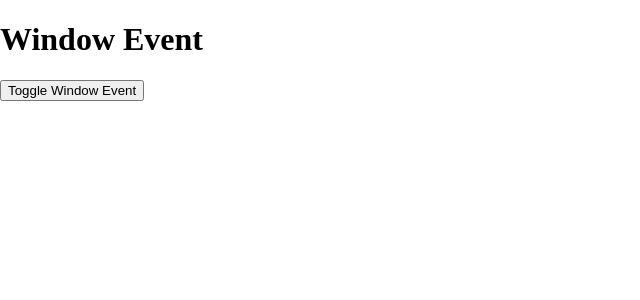
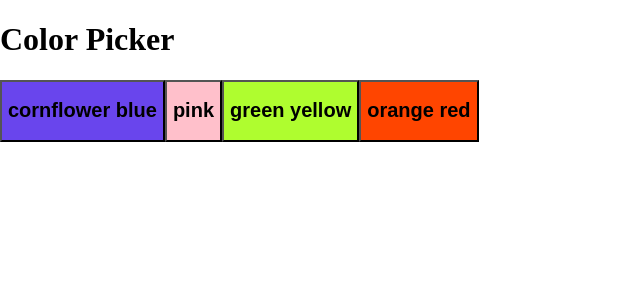
Before and after one commit to piagja/simple-react-challenges, a React (Vite) app in the folder challenges/: page / in a window 1280 px wide. Shown: the top 300 px of the page, without its empty margins (0-640 px from the left). Built offline with nearby package versions, Linux system fonts and the light colour scheme; the HTML template or start-up script is replaced by a standard one.

Commit message:
feat: color picker, clear

```diff
--- a/challenges/src/App.tsx
+++ b/challenges/src/App.tsx
@@ -1,12 +1,12 @@
 import React from 'react'
-import WindowEvent from './desafios/06-window_event/WindowEvent'
 
 import './app.css'
+import ColorPicker from './desafios/07-color_picker/ColorPicker'
 
 const App = () => {
   return (
     <>
-      <WindowEvent />
+      <ColorPicker />
     </>
   )
 }
--- /dev/null
+++ b/challenges/src/desafios/07-color_picker/ColorBox.tsx
@@ -0,0 +1,14 @@
+import React from 'react'
+
+const ColorBox = ({ name, hex, setBackgroundColor }) => {
+  return (
+    <button
+      style={{ backgroundColor: hex }}
+      onClick={() => setBackgroundColor(hex)}
+    >
+      <h2>{name}</h2>
+    </button>
+  )
+}
+
+export default ColorBox
--- /dev/null
+++ b/challenges/src/desafios/07-color_picker/ColorPicker.tsx
@@ -0,0 +1,25 @@
+import React from 'react'
+import ColorBox from './ColorBox'
+
+import { colors } from './Colors'
+
+const ColorPicker = () => {
+  const [backgroundColor, setBackgroundColor] = React.useState('white')
+
+  return (
+    <div style={{ backgroundColor }}>
+      <h1>Color Picker</h1>
+
+      {colors.map(color => (
+        <ColorBox
+          key={color.name}
+          name={color.name}
+          hex={color.color}
+          setBackgroundColor={setBackgroundColor}
+        />
+      ))}
+    </div>
+  )
+}
+
+export default ColorPicker
--- /dev/null
+++ b/challenges/src/desafios/07-color_picker/Colors.ts
@@ -0,0 +1,18 @@
+export const colors = [
+  {
+    name: 'cornflower blue',
+    color: '#6945ed'
+  },
+  {
+    name: 'pink',
+    color: '#ffc0cb'
+  },
+  {
+    name: 'green yellow',
+    color: '#affd2f'
+  },
+  {
+    name: 'orange red',
+    color: '#ff4500'
+  }
+]
```
